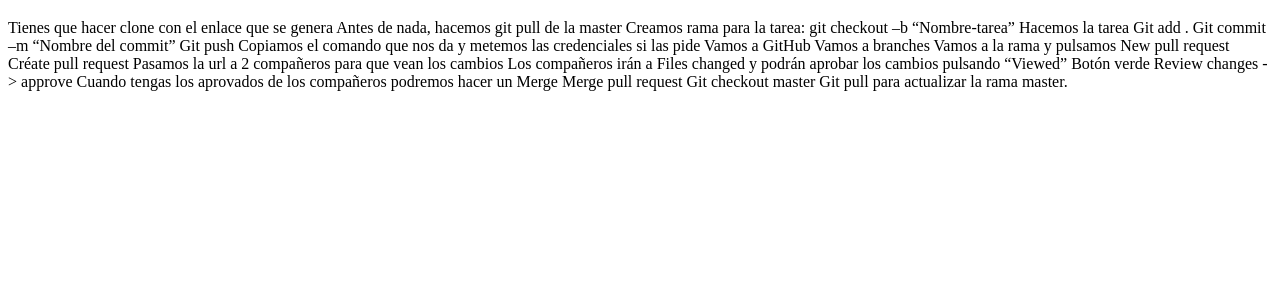
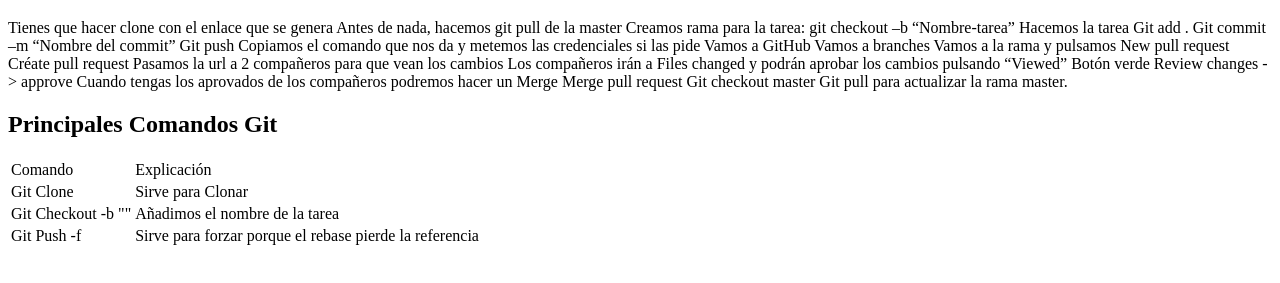
Before and after one commit to jesus00gs/TrabajoGitJesusVioletaAna, a plain HTML site: page grupoTres.html in a window 1280 px wide. Shown: the part 61-344 px from the top of the page. Drawn offline with Linux system fonts and the light colour scheme.

Commit message:
Tabla-comandos

```diff
--- a/grupoTres.html
+++ b/grupoTres.html
@@ -28,5 +28,29 @@
      Git checkout master
      Git pull para actualizar la rama master.
     </p>
+
+    <h2>Principales Comandos Git</h2>
+    <table>
+        <tr>
+            <td>Comando</td>
+            <td>Explicación</td>
+        </tr>
+
+        <tr>
+            <td> Git Clone</td>
+            <td>Sirve para Clonar</td>
+        </tr>
+
+        <tr>
+            <td>Git Checkout -b ""</td>
+            <td>Añadimos el nombre de la tarea</td>
+        </tr>
+
+        <tr>
+            <td>Git Push -f</td>
+            <td>Sirve para forzar porque el rebase pierde la referencia</td>
+        </tr>
+    </table>
+
 </body>
 </html>
```
